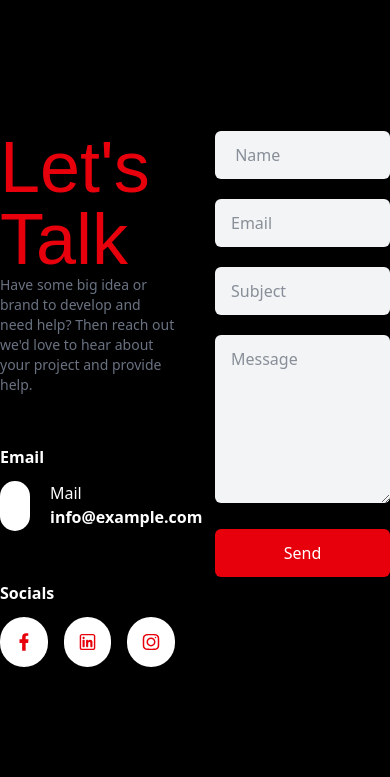
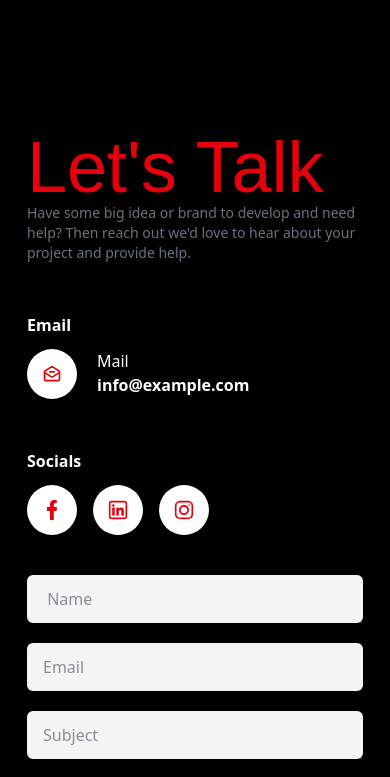
Before and after one commit to dharaniis/arjun-site, a React (Vite) app in the folder client/: page / in a window 390 px wide. Shown: the part 7940-8717 px from the top of the page. Built offline with nearby package versions, Linux system fonts and the light colour scheme; a web font is replaced by a local one.

Commit message:
add contactUs responsive

```diff
--- a/client/src/pages/home/ContactUs.tsx
+++ b/client/src/pages/home/ContactUs.tsx
@@ -9,7 +9,7 @@ function ContactUs({}: Props) {
 
     return (
         <div id="ContactUs" className="flex justify-center items-center h-fit my-36">
-            <div className="grid grid-cols-2 gap-10 font-sans w-[60rem]">
+            <div className="grid grid-cols-1 md:grid-cols-2 gap-10 font-sans w-84 md:w-[60rem]">
                 <div className="flex flex-col gap-[50px]">
                     <div>
                         <h1 className="text-7xl text-red-600 goldman">Let's Talk</h1>
```
